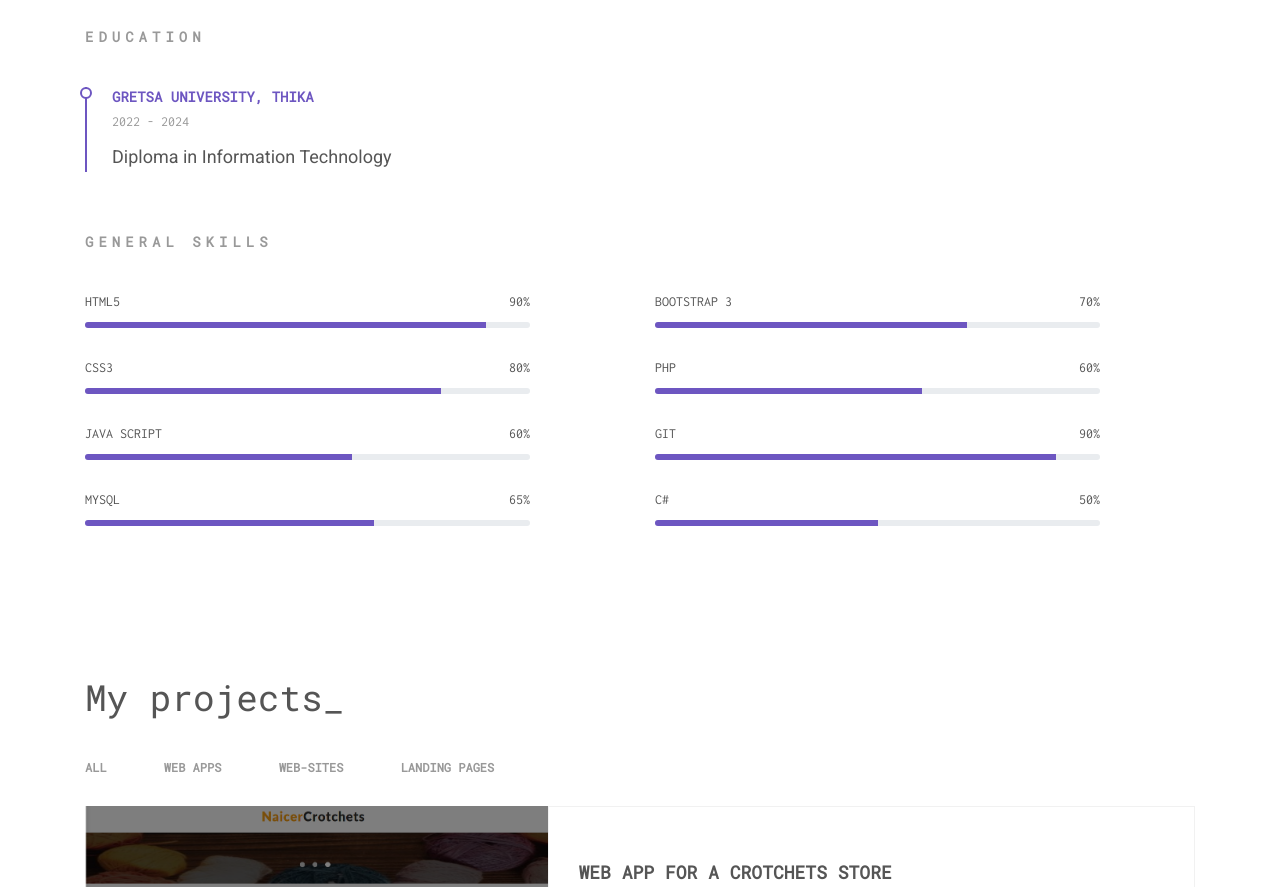
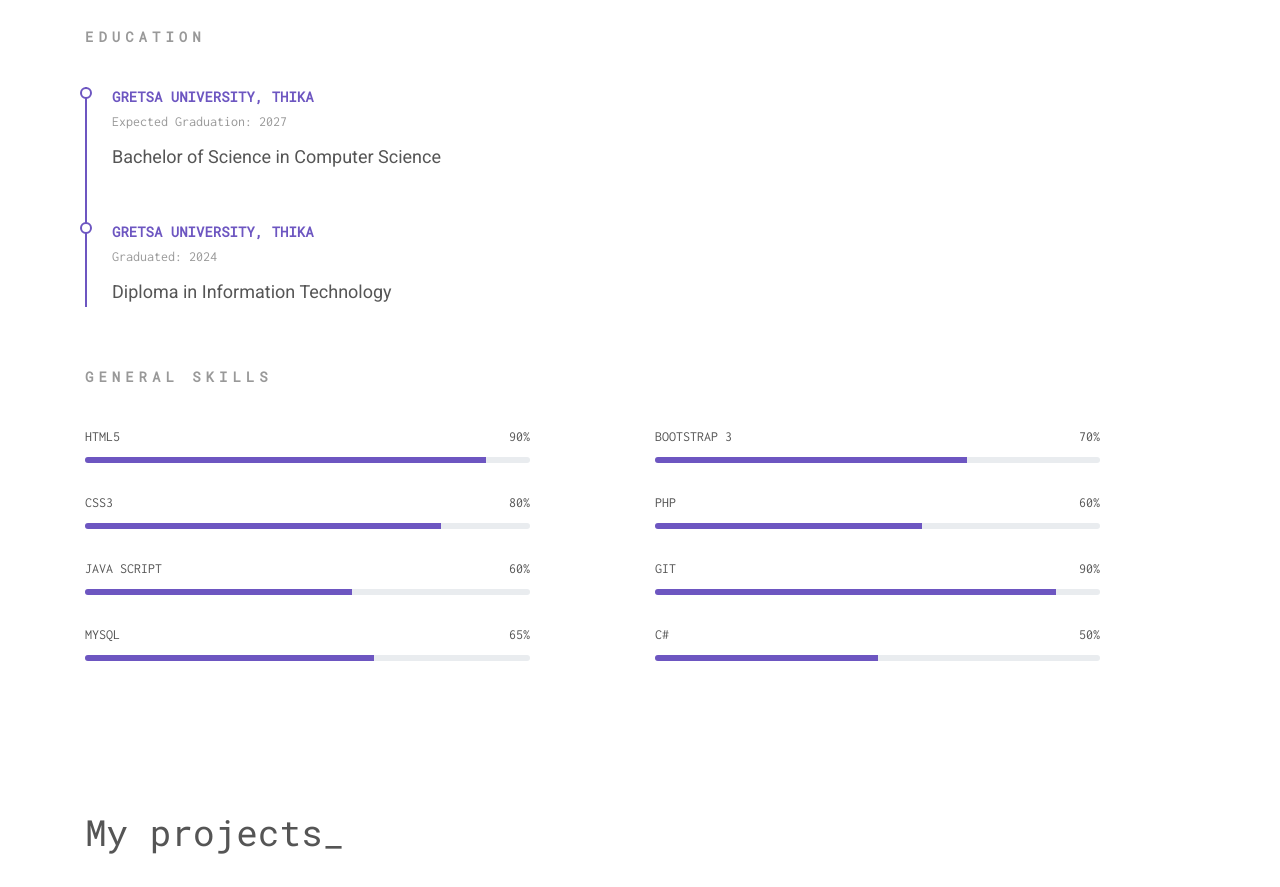
Before and after one commit to techwatchdog/gutheras, a plain HTML site: page index.html in a window 1280 px wide. Shown: the part 1406-2293 px from the top of the page. Drawn offline with Linux system fonts and the light colour scheme.

Commit message:
Add files via upload

```diff
--- a/index.html
+++ b/index.html
@@ -141,27 +141,18 @@
         <h3 class="resume-list_title">Education</h3>
         <div class="resume-list__block">
           <p class="resume-list__block-title">Gretsa university, Thika</p>
-          <p class="resume-list__block-date">2022 - 2024</p>
+          <p class="resume-list__block-date">Expected Graduation: 2027</p>
+          <p>
+            Bachelor of Science in Computer Science
+          </p>
+        </div>
+         <div class="resume-list__block">
+          <p class="resume-list__block-title">Gretsa University, Thika</p>
+          <p class="resume-list__block-date">Graduated: 2024</p>
           <p>
             Diploma in Information Technology
           </p>
         </div>
-        <!-- <div class="resume-list__block">
-          <p class="resume-list__block-title">School of Informational technologies</p>
-          <p class="resume-list__block-date">2004 - 2005</p>
-          <p>
-            Awesome student, lorem ipsum dolor sit amet, conse ctetur adipisicing elit, sed do eius-
-            mod tempor incididunt ut labore et dolore magna aliqua. Ut enim ad minim veniam, quis
-          </p>
-        </div>
-        <div class="resume-list__block">
-          <p class="resume-list__block-title">Lorem Ipsum School</p>
-          <p class="resume-list__block-date">2003 - 2006</p>
-          <p>
-            Student, Lorem ipsum dolor sit amet, consecte tur adipisicing elit, sed do eiusmod tempor
-            incididunt ut
-          </p>
-        </div> -->
       </div>
     </div>
     <!-- <div class="row">
```
